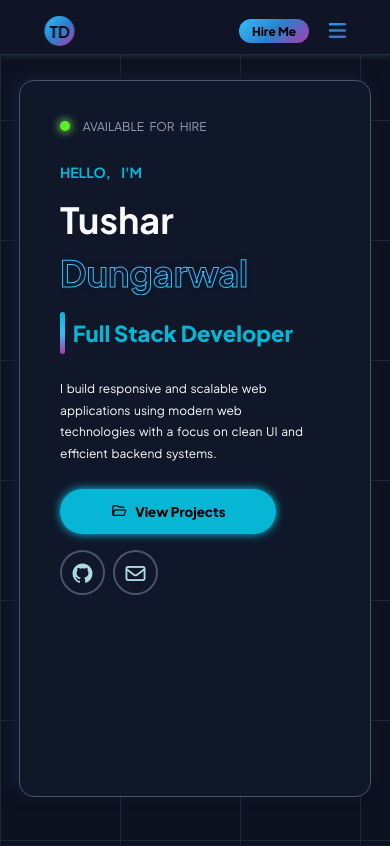
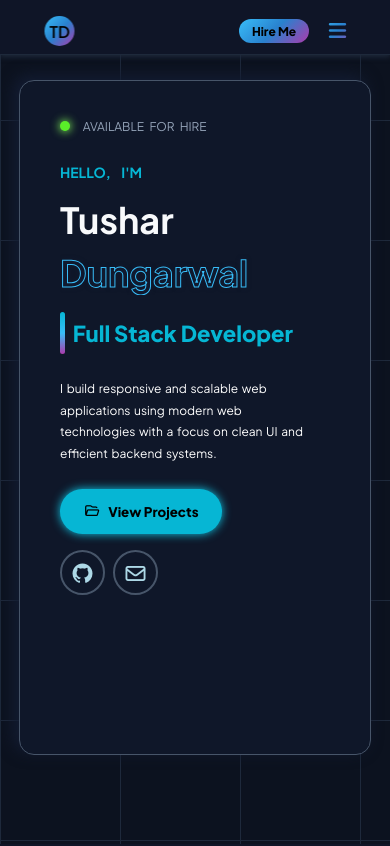
Before and after one commit to TusharJain0411/Portfolio, a React (Vite) app in the folder Frontend/: page / in a window 390 px wide. Shown: the top 846 px of the page. Built offline with nearby package versions, Linux system fonts and the light colour scheme; no server answers.

Commit message:
Updated portfolio

```diff
--- a/Frontend/src/CSS/home.css
+++ b/Frontend/src/CSS/home.css
@@ -153,7 +153,7 @@ text-shadow: 0 0 5px var(--cardBackgroundBorder);
 
 .btn-class{
     display: flex;
-    width: 35%;
+    width: 37%;
     justify-content: space-between;
     align-items: center;
 
@@ -392,7 +392,7 @@ padding: 0.9rem 1rem;
 
      .Intro{
     width: 95% !important;
-    height: 85vh !important;
+    height: 80vh !important;
     margin: auto;
 
     border: none;
@@ -416,7 +416,7 @@ padding: 0.9rem 1rem;
   .view-btns{
     flex-direction: column;
 
-    width: 80% !important;
+    width: 60% !important;
   }
   .view-btns button{
     padding: 0.8rem 2rem;
```
